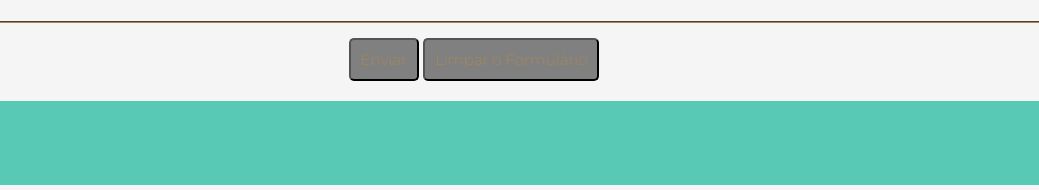
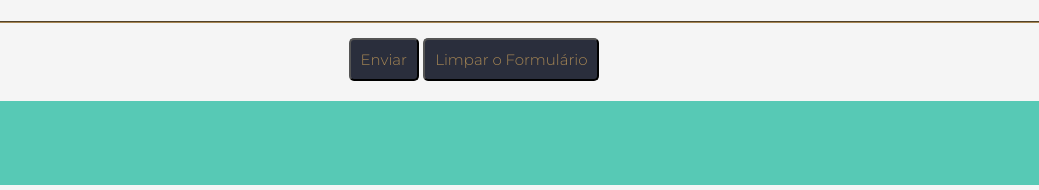
Before and after one commit to l-rosa/lucasrosa.github.io, a plain HTML site: page index.html in a window 1280 px wide. Shown: the part 2048-2238 px from the top of the page, 241-1280 px from the left. Drawn offline with Linux system fonts and the light colour scheme; a web font is replaced by a local one.

Commit message:
Update style.css

```diff
--- a/style.css
+++ b/style.css
@@ -191,7 +191,7 @@ button {
     padding: 10px;
     margin: 0 auto;
     color: #A68654;
-    background-color: gray;
+    background-color: #2A2E3C;
     border-radius: 5px;
     font-size: 15px;
 }
```
